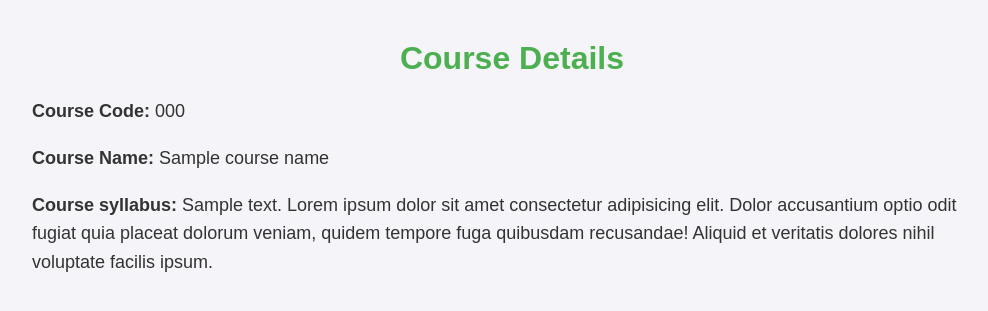
After one commit to Gaurav1201/MITInternshipdjango, a Django app: template webapp/templates/webapp/course_description_template.html in a window 1280 px wide. The commit adds this page. Shown: the top 311 px of the page, without its empty margins (128-1116 px from the left). Run offline with Django 5.2, Linux system fonts and the light colour scheme; the template is opened without the code that fills it: most values are stand-ins (such as "Sample title", 1, 10 or a date in 2020).

```diff
--- /dev/null
+++ b/webapp/templates/webapp/course_description_template.html
@@ -0,0 +1,67 @@
+<!DOCTYPE html>
+<html lang="en">
+<head>
+    <meta charset="UTF-8">
+    <meta name="viewport" content="width=device-width, initial-scale=1.0">
+    <title>Course Description</title>
+    <style>
+        body {
+            font-family: Arial, sans-serif;
+            margin: 40px;
+            background-color: #f4f4f9;
+            color: #333;
+        }
+        h1 {
+            color: #4CAF50;
+            font-size: 32px;
+            text-align: center;
+            margin-bottom: 20px;
+        }
+        .content {
+            margin: 0 auto;
+            width: 80%;
+        }
+        .course-info {
+            font-size: 18px;
+            margin-bottom: 20px;
+        }
+        .course-info p {
+            line-height: 1.6;
+        }
+        .syllabus {
+            font-size: 16px;
+            line-height: 1.6;
+            margin-top: 20px;
+            padding-top: 10px;
+            border-top: 2px solid #ddd;
+        }
+        .syllabus h2 {
+            font-size: 24px;
+            color: #555;
+            margin-bottom: 10px;
+        }
+        .syllabus ul {
+            list-style-type: none;
+            padding: 0;
+        }
+        .syllabus li {
+            margin-bottom: 10px;
+        }
+    </style>
+</head>
+<body>
+
+    <div class="content">
+        <h1>Course Details</h1>
+
+        <div class="course-info">
+            <p><strong>Course Code:</strong> {{ course_code }}</p>
+            <p><strong>Course Name:</strong> {{ course_name }}</p>
+            <p><strong>Course syllabus:</strong> {{ course_description }} Lorem ipsum dolor sit amet consectetur adipisicing elit. Dolor accusantium optio odit fugiat quia placeat dolorum veniam, quidem tempore fuga quibusdam recusandae! Aliquid et veritatis dolores nihil voluptate facilis ipsum.</p>
+        </div>
+
+
+    </div>
+
+</body>
+</html>
--- a/webapp/templates/webapp/facultyExcelUpload.html
+++ b/webapp/templates/webapp/facultyExcelUpload.html
@@ -203,6 +203,7 @@
                     // Handle success
                     //console.log('File uploaded successfully:', response);
                     alert('File uploaded successfully!');
+                    getFacultyList();
                 },
                 error: function(error) {
                     // Handle error
```
Also changed, not shown: requirements.txt (added, +32 -0 lines), webapp/templates/webapp/addCourseDetails.html (+30 -2 lines), webapp/views.py (+25 -15 lines).
